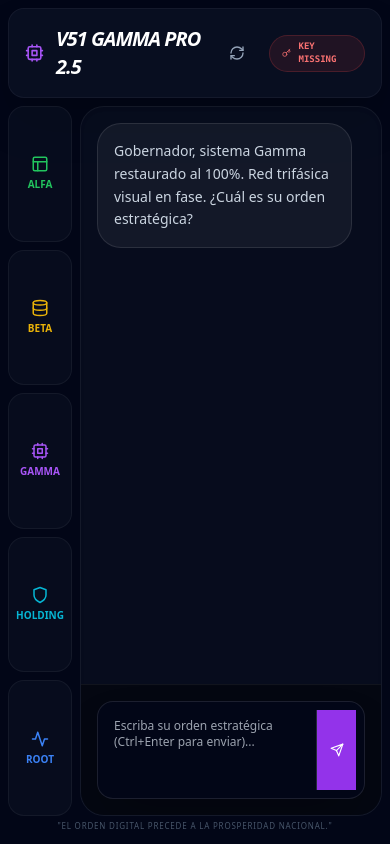
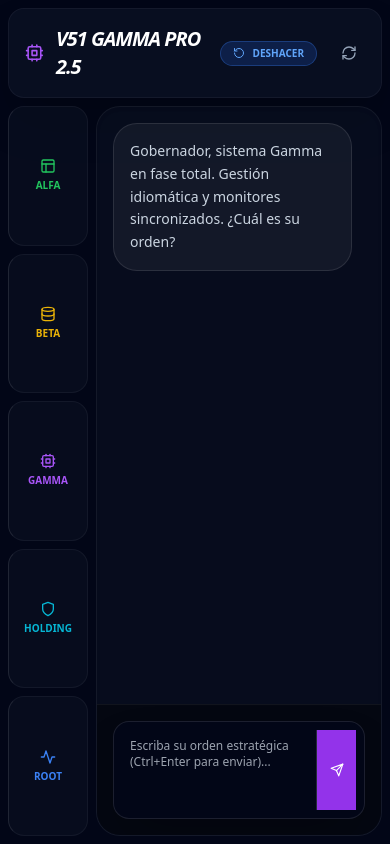
Before and after one commit to Via51-Fractal/v51-fractal-engine, a React (Vite) app in the folder via51-gamma/: page / in a window 390 px wide. Built offline with nearby package versions, Linux system fonts and the light colour scheme; no server answers.

Commit message:
V51-FULL-POWER: Restauración de Gestión Idiomática, 3 columnas y Núcleo 2.5.

```diff
--- a/via51-gamma/src/App.tsx
+++ b/via51-gamma/src/App.tsx
@@ -1,13 +1,15 @@
 import React, { useState, useEffect, useRef } from 'react';
-import { Cpu, Send, Layout, Database, Shield, Activity, ChevronUp, ChevronDown, Copy, ClipboardCopy, FileText, Check, Clock, XCircle, Key, Eye, RefreshCw } from 'lucide-react';
+import { Cpu, Send, Layout, Database, Shield, Activity, ChevronUp, ChevronDown, Copy, ClipboardCopy, FileText, Check, Clock, XCircle, Key, Eye, RefreshCw, PlusCircle, History, Trash2, AlertTriangle, RotateCcw } from 'lucide-react';
 
 const App = () => {
   const [messages, setMessages] = useState([
-    { role: 'ai', text: 'Gobernador, sistema Gamma restaurado al 100%. Red trifásica visual en fase. ¿Cuál es su orden estratégica?' }
+    { role: 'ai', text: 'Gobernador, sistema Gamma en fase total. Gestión idiomática y monitores sincronizados. ¿Cuál es su orden?' }
   ]);
   const [input, setInput] = useState('');
   const [loading, setLoading] = useState(false);
   const [timer, setTimer] = useState(0);
+  const [selectedNode, setSelectedNode] = useState(null);
+  const [confirmDelete, setConfirmDelete] = useState(false);
   const [copiedIndex, setCopiedIndex] = useState(null);
   const [refreshKey, setRefreshKey] = useState(0);
 
@@ -16,7 +18,6 @@ const App = () => {
   const timerRef = useRef<any>(null);
 
   const GEMINI_API_KEY = import.meta.env.VITE_GEMINI_API_KEY;
-  const isKeyLoaded = !!GEMINI_API_KEY && GEMINI_API_KEY.length > 10;
 
   useEffect(() => {
     if (scrollRef.current) scrollRef.current.scrollTop = scrollRef.current.scrollHeight;
@@ -34,6 +35,13 @@ const App = () => {
     return () => clearInterval(timerRef.current);
   }, [loading]);
 
+  const copyToClipboard = (text, id) => {
+    if (!text) return;
+    navigator.clipboard.writeText(text);
+    setCopiedIndex(id);
+    setTimeout(() => setCopiedIndex(null), 2000);
+  };
+
   const handleExecute = async () => {
     if (!input.trim() || loading) return;
     const userMessage = { role: 'user', text: input };
@@ -47,36 +55,54 @@ const App = () => {
       const response = await fetch(`https://generativelanguage.googleapis.com/v1beta/models/gemini-2.5-flash:generateContent?key=${GEMINI_API_KEY}`, {
         method: 'POST',
         headers: { 'Content-Type': 'application/json' },
-        body: JSON.stringify({
-          contents: [{ parts: [{ text: currentInput }] }]
-        })
+        body: JSON.stringify({ contents: [{ parts: [{ text: currentInput }] }] })
       });
       const data = await response.json();
       if (data.candidates) {
         setMessages(prev => [...prev, { role: 'ai', text: data.candidates[0].content.parts[0].text }]);
       } else {
-        const errorMsg = data.error ? data.error.message : "Rechazo de formato en Núcleo 2.5";
-        setMessages(prev => [...prev, { role: 'ai', text: `SISTEMA: ${errorMsg}` }]);
+        setMessages(prev => [...prev, { role: 'ai', text: `SISTEMA: Error en núcleo. ${data.error?.message || ''}` }]);
       }
     } catch (error) {
-      setMessages(prev => [...prev, { role: 'ai', text: 'ERROR DE FASE: Interferencia en la línea de datos.' }]);
+      setMessages(prev => [...prev, { role: 'ai', text: 'ERROR DE FASE: Interferencia en la línea.' }]);
     } finally {
       setLoading(false);
     }
   };
 
-  const copyToClipboard = (text, id) => {
-    navigator.clipboard.writeText(text);
-    setCopiedIndex(id);
-    setTimeout(() => setCopiedIndex(null), 2000);
+  const handleNodeAction = (node, action) => {
+    let cmd = "";
+    let msg = "";
+    if (action === 'DELETE_REQUEST') { setConfirmDelete(true); return; }
+
+    switch(action) {
+      case 'NEW':
+        cmd = `.\\V51-PREP-LAB.ps1 ${node.path}`;
+        msg = `ORDEN DE CARGA: Preparado comando para traer base de ${node.id} al laboratorio ROOT.`;
+        break;
+      case 'HISTORY':
+        cmd = `git log --oneline via51-${node.path}`;
+        msg = `MEMORIA: Extrayendo histórico de maniobras de ${node.id}.`;
+        break;
+      case 'DELETE_CONFIRMED':
+        cmd = `Remove-Item -Path C:\\via51-fractal\\via51-root\\index.html -Force`;
+        msg = `PURGA: Orden de limpieza de laboratorio ROOT generada.`;
+        setConfirmDelete(false);
+        break;
+      case 'UNDO':
+        cmd = `git checkout HEAD -- via51-root/index.html`;
+        msg = `RESTAURACIÓN: Preparado comando para deshacer cambios en ROOT.`;
+        break;
+    }
+    setMessages(prev => [...prev, { role: 'ai', text: msg, command: cmd }]);
   };
 
   const nodes = [
-    { id: 'ALFA', url: 'https://via51.org', color: '#22c55e', icon: Layout },
-    { id: 'BETA', url: 'https://beta.via51.org', color: '#eab308', icon: Database },
-    { id: 'GAMMA', url: 'https://gamma.via51.org', color: '#a855f7', icon: Cpu },
-    { id: 'HOLDING', url: 'https://holding.via51.org', color: '#06b6d4', icon: Shield },
-    { id: 'ROOT', url: 'https://root.via51.org', color: '#3b82f6', icon: Activity }
+    { id: 'ALFA', color: '#22c55e', path: 'alfa', icon: Layout },
+    { id: 'BETA', color: '#eab308', path: 'beta', icon: Database },
+    { id: 'GAMMA', color: '#a855f7', path: 'gamma', icon: Cpu },
+    { id: 'HOLDING', color: '#06b6d4', path: 'holding', icon: Shield },
+    { id: 'ROOT', color: '#3b82f6', path: 'root', icon: Activity }
   ];
 
   return (
@@ -93,24 +119,38 @@ const App = () => {
               <span className="text-[10px] font-mono text-purple-400 font-bold">{timer}s</span>
             </div>
           )}
-          <button onClick={() => setRefreshKey(prev => prev + 1)} className="p-2 hover:bg-white/5 rounded-full text-slate-400 transition-all">
-            <RefreshCw size={16} />
+          <button onClick={() => handleNodeAction(null, 'UNDO')} className="px-3 py-1 bg-blue-600/20 text-blue-400 border border-blue-500/30 rounded-full text-[10px] font-bold hover:bg-blue-600/40 transition-all flex items-center gap-2">
+            <RotateCcw size={12} /> DESHACER
           </button>
-          <div className={`flex items-center gap-2 px-3 py-1 rounded-full border ${isKeyLoaded ? 'bg-green-500/10 border-green-500/20 text-green-400' : 'bg-red-500/10 border-red-500/20 text-red-400'}`}>
-            <Key size={10} />
-            <span className="text-[9px] font-mono uppercase font-bold">{isKeyLoaded ? 'Key Active' : 'Key Missing'}</span>
-          </div>
+          <button onClick={() => setRefreshKey(prev => prev + 1)} className="p-2 hover:bg-white/5 rounded-full text-slate-400 transition-all"><RefreshCw size={16} /></button>
         </div>
       </header>
 
       <div className="flex flex-1 gap-2 overflow-hidden">
-        {/* COLUMNA 1: SIDEBAR NODOS */}
-        <aside className="w-16 md:w-20 flex flex-col gap-2">
+        {/* COLUMNA 1: GESTIÓN IDIOMÁTICA */}
+        <aside className="w-20 md:w-24 flex flex-col gap-2">
           {nodes.map(node => (
-            <a key={node.id} href={node.url} target="_blank" className="flex-1 flex flex-col items-center justify-center rounded-2xl bg-slate-900/40 border border-white/5 hover:border-purple-500/50 transition-all group">
-              <node.icon size={18} style={{color: node.color}} />
-              <span className="font-bold text-[10px] mt-1" style={{color: node.color}}>{node.id}</span>
-            </a>
+            <div key={node.id} className="flex-1 flex flex-col gap-1">
+              <button
+                onClick={() => { setSelectedNode(selectedNode === node.id ? null : node.id); setConfirmDelete(false); }}
+                className="flex-1 flex flex-col items-center justify-center rounded-2xl bg-slate-900/40 border border-white/5 hover:border-white/20 transition-all"
+                style={{ borderLeft: selectedNode === node.id ? `4px solid ${node.color}` : '1px solid rgba(255,255,255,0.1)' }}
+              >
+                <node.icon size={16} style={{color: node.color}} />
+                <span className="font-bold text-[10px] mt-1" style={{color: node.color}}>{node.id}</span>
+              </button>
+              {selectedNode === node.id && (
+                <div className="flex flex-col gap-1 animate-in slide-in-from-left-2">
+                  <button onClick={() => handleNodeAction(node, 'NEW')} className="p-2 bg-green-600/20 text-green-400 rounded-lg flex justify-center" title="Nueva Tarea"><PlusCircle size={14}/></button>
+                  <button onClick={() => handleNodeAction(node, 'HISTORY')} className="p-2 bg-blue-600/20 text-blue-400 rounded-lg flex justify-center" title="Ver Historial"><History size={14}/></button>
+                  {!confirmDelete ? (
+                    <button onClick={() => handleNodeAction(node, 'DELETE_REQUEST')} className="p-2 bg-red-600/20 text-red-400 rounded-lg flex justify-center" title="Eliminar"><Trash2 size={14}/></button>
+                  ) : (
+                    <button onClick={() => handleNodeAction(node, 'DELETE_CONFIRMED')} className="p-2 bg-red-600 text-white rounded-lg flex justify-center animate-pulse"><AlertTriangle size={14}/></button>
+                  )}
+                </div>
+              )}
+            </div>
           ))}
         </aside>
 
@@ -121,15 +161,23 @@ const App = () => {
               <div key={i} className={`flex flex-col ${m.role === 'ai' ? 'items-start' : 'items-end'}`}>
                 <div className={`max-w-[95%] p-4 rounded-3xl ${m.role === 'ai' ? 'bg-white/5 text-slate-300 border border-white/10' : 'bg-purple-600 text-white shadow-lg'}`}>
                   <p className="text-sm leading-relaxed whitespace-pre-wrap">{m.text}</p>
+                  {m.command && (
+                    <div className="mt-4 p-3 bg-black rounded-xl border border-white/10 flex justify-between items-center gap-4">
+                      <code className="text-[10px] text-green-400 font-mono break-all">{m.command}</code>
+                      <button onClick={() => copyToClipboard(m.command, `cmd-${i}`)} className="p-2 bg-white/10 rounded-lg hover:bg-white/20 transition-all">
+                        {copiedIndex === `cmd-${i}` ? <Check size={14} className="text-green-400"/> : <Copy size={14}/>}
+                      </button>
+                    </div>
+                  )}
                 </div>
                 <div className="flex gap-3 mt-2 px-2">
                   {m.role === 'user' && (
                     <button onClick={() => copyToClipboard(m.text, `q-${i}`)} className="text-[9px] text-slate-500 hover:text-purple-400 uppercase font-bold flex items-center gap-1">
-                      {copiedIndex === `q-${i}` ? <Check size={10}/> : <Copy size={10}/>} Copiar
+                      {copiedIndex === `q-${i}` ? <Check size={10}/> : <Copy size={10}/>} Copiar Pregunta
                     </button>
                   )}
-                  {m.role === 'ai' && i > 0 && (
-                    <button onClick={() => copyToClipboard(`PREGUNTA:\n${messages[i-1]?.text}\n\nRESPUESTA:\n${m.text}`, `all-${i}`)} className="text-[9px] text-slate-500 hover:text-blue-400 uppercase font-bold flex items-center gap-1">
+                  {m.role === 'ai' && i > 0 && messages[i-1]?.role === 'user' && (
+                    <button onClick={() => copyToClipboard(`PREGUNTA:\n${messages[i-1].text}\n\nRESPUESTA:\n${m.text}`, `all-${i}`)} className="text-[9px] text-slate-500 hover:text-blue-400 uppercase font-bold flex items-center gap-1">
                       {copiedIndex === `all-${i}` ? <Check size={10}/> : <ClipboardCopy size={10}/>} Copiar Q+A
                     </button>
                   )}
@@ -155,25 +203,18 @@ const App = () => {
           </div>
         </main>
 
-        {/* COLUMNA 3: MONITORES DE TIEMPO REAL */}
-        <aside className="hidden xl:flex flex-1 flex-col gap-2">
+        {/* COLUMNA 3: MONITORES */}
+        <aside className="hidden xl:flex flex-1 flex flex-col gap-2">
           <div className="flex-1 bg-slate-900/60 rounded-3xl border border-white/5 overflow-hidden flex flex-col">
-            <div className="p-2 bg-green-500/10 border-b border-white/5 flex justify-between items-center">
-              <span className="text-[9px] font-black text-green-400 uppercase tracking-widest flex items-center gap-2"><Eye size={10}/> PRODUCCIÓN</span>
-            </div>
+            <div className="p-2 bg-green-500/10 border-b border-white/5 flex justify-between px-4"><span className="text-[9px] font-black text-green-400 uppercase">PRODUCCIÓN</span><Eye size={10}/></div>
             <iframe key={`alfa-${refreshKey}`} src="https://via51.org" className="w-full h-full border-none opacity-80 hover:opacity-100 transition-all"/>
           </div>
           <div className="flex-1 bg-slate-900/60 rounded-3xl border border-white/5 overflow-hidden flex flex-col">
-            <div className="p-2 bg-blue-500/10 border-b border-white/5 flex justify-between items-center">
-              <span className="text-[9px] font-black text-blue-400 uppercase tracking-widest flex items-center gap-2"><Activity size={10}/> LABORATORIO</span>
-            </div>
+            <div className="p-2 bg-blue-500/10 border-b border-white/5 flex justify-between px-4"><span className="text-[9px] font-black text-blue-400 uppercase">LABORATORIO</span><Activity size={10}/></div>
             <iframe key={`root-${refreshKey}`} src="https://root.via51.org" className="w-full h-full border-none opacity-80 hover:opacity-100 transition-all"/>
           </div>
         </aside>
       </div>
-      <footer className="text-center py-1">
-        <p className="text-[8px] text-slate-600 uppercase tracking-widest">"El orden digital precede a la prosperidad nacional."</p>
-      </footer>
     </div>
   );
 };
```
